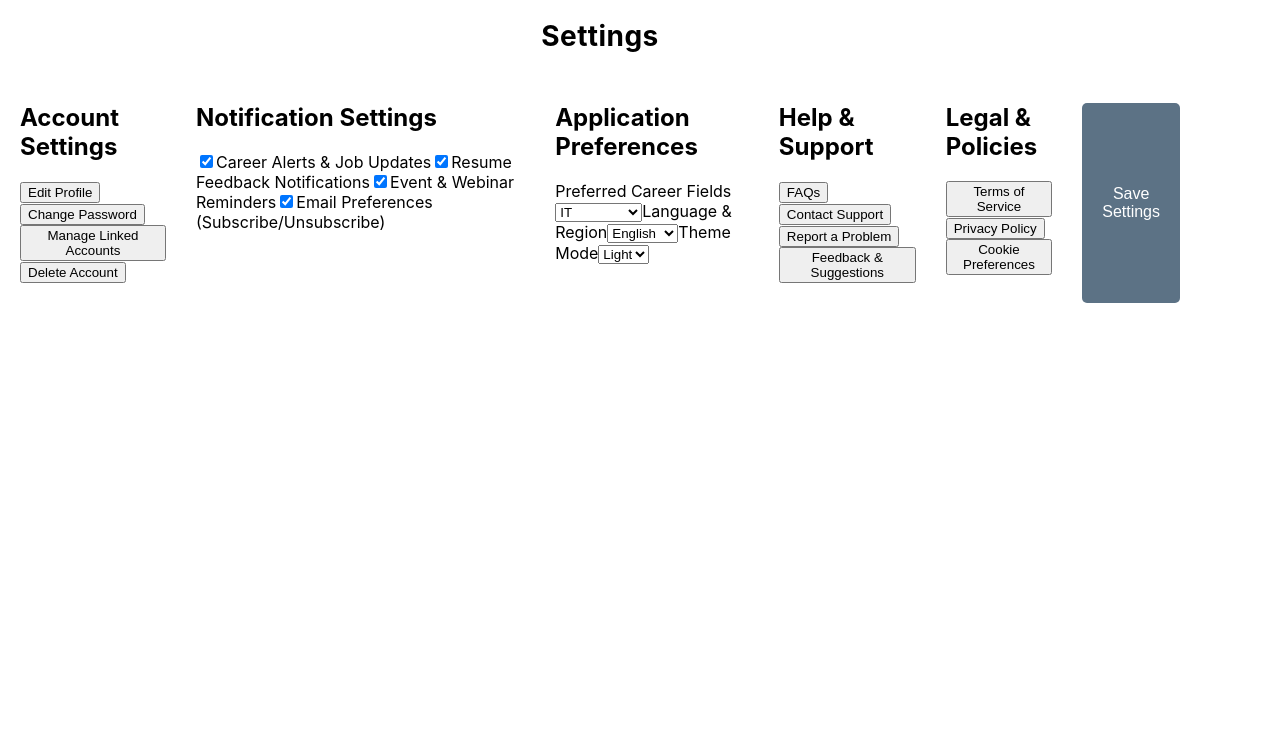
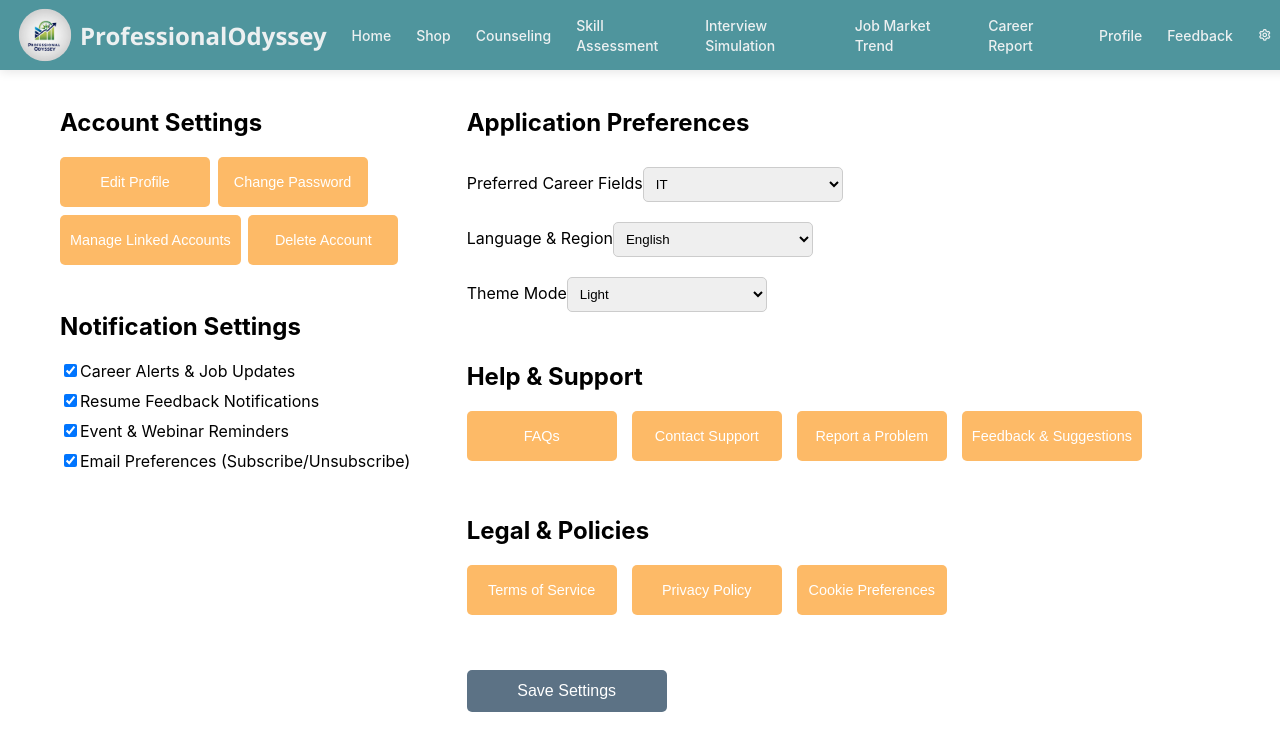
Before and after one commit to DevintthHaran/SDGP, a React (Create React App) app in the folder Frontend/sdgp-project/: page /setting in a window 1280 px wide. Shown: the top 750 px of the page. Built offline with nearby package versions, Linux system fonts and the light colour scheme.

Commit message:
Updating the jsx part-5

```diff
--- a/Frontend/sdgp-project/src/pages/Setting.jsx
+++ b/Frontend/sdgp-project/src/pages/Setting.jsx
@@ -1,5 +1,6 @@
 import React, { useState } from "react";
 import "../style/setting.css";
+import Header from "../components/Header";
 
 const Setting = () => {
   const [settings, setSettings] = useState({
@@ -29,25 +30,26 @@ const Setting = () => {
 
   return (
     <>
-    <div className="setting">
-
+      <Header />
+      <div className="setting1">
         <div className="settings-page">
-        <header className="header">
-          <h1>Settings</h1>
-        </header>
           <main className="main-content">
+            <div className="left-column">
               {/* Account Settings */}
               <section className="settings-section">
                 <h2>Account Settings</h2>
-            <button>Edit Profile</button>
-            <button>Change Password</button>
-            <button>Manage Linked Accounts</button>
-            <button>Delete Account</button>
+                <div className="button-group">
+                  <button className="button">Edit Profile</button>
+                  <button className="button">Change Password</button>
+                  <button className="button">Manage Linked Accounts</button>
+                  <button className="button">Delete Account</button>
+                </div>
               </section>
 
               {/* Notification Settings */}
               <section className="settings-section">
                 <h2>Notification Settings</h2>
+                <div className="notification-options">
                   <label>
                     <input
                       type="checkbox"
@@ -84,14 +86,18 @@ const Setting = () => {
                     />
                     Email Preferences (Subscribe/Unsubscribe)
                   </label>
+                </div>
               </section>
+            </div>
 
+            <div className="right-column">
               {/* Application Preferences */}
               <section className="settings-section">
                 <h2>Application Preferences</h2>
                 <label>
                   Preferred Career Fields
                   <select
+                    className="select"
                     name="preferredCareerField"
                     value={settings.preferredCareerField}
                     onChange={handleChange}
@@ -101,9 +107,11 @@ const Setting = () => {
                     <option value="Business">Business</option>
                   </select>
                 </label>
+                <br/>
                 <label>
                   Language & Region
                   <select
+                    className="select"
                     name="language"
                     value={settings.language}
                     onChange={handleChange}
@@ -114,9 +122,11 @@ const Setting = () => {
                     <option value="German">German</option>
                   </select>
                 </label>
+                <br/>
                 <label>
                   Theme Mode
                   <select
+                    className="select"
                     name="theme"
                     value={settings.theme}
                     onChange={handleChange}
@@ -130,23 +140,28 @@ const Setting = () => {
               {/* Help & Support */}
               <section className="settings-section">
                 <h2>Help & Support</h2>
-            <button>FAQs</button>
-            <button>Contact Support</button>
-            <button>Report a Problem</button>
-            <button>Feedback & Suggestions</button>
+                <div className="button-group">
+                  <button className="button">FAQs</button>
+                  <button className="button">Contact Support</button>
+                  <button className="button">Report a Problem</button>
+                  <button className="button">Feedback & Suggestions</button>
+                </div>
               </section>
 
               {/* Legal & Policies */}
               <section className="settings-section">
                 <h2>Legal & Policies</h2>
-            <button>Terms of Service</button>
-            <button>Privacy Policy</button>
-            <button>Cookie Preferences</button>
+                <div className="button-group">
+                  <button className="button">Terms of Service</button>
+                  <button className="button">Privacy Policy</button>
+                  <button className="button">Cookie Preferences</button>
+                </div>
               </section>
 
               <button className="save-button" onClick={handleSave}>
                 Save Settings
               </button>
+            </div>
           </main>
         </div>
       </div>
--- a/Frontend/sdgp-project/src/pages/Shop.jsx
+++ b/Frontend/sdgp-project/src/pages/Shop.jsx
@@ -10,6 +10,7 @@ import LearningSoftSkills from "../Images/Learning Soft Skills.jpg";
 import PeopleSmart from "../Images/Personal Intelligence.jpg";
 import ConversationallySpeaking from "../Images/Conversationally Speaking.jpg";
 import FineArtSmallTalk from "../Images/The Fine Art of Small Talk.jpg";
+import Header from "../components/Header";
 
 const Shop = () => {
   const [cartOpen, setCartOpen] = useState(false); // Controls cart visibility
@@ -83,6 +84,7 @@ const Shop = () => {
 
   return (
     <div>
+      <Header />
       <ShopNavbar toggleCart={toggleCart} />
       <Cart
         cartItems={cartItems}
```
Lines whose indentation alone changed are shown as unchanged.
